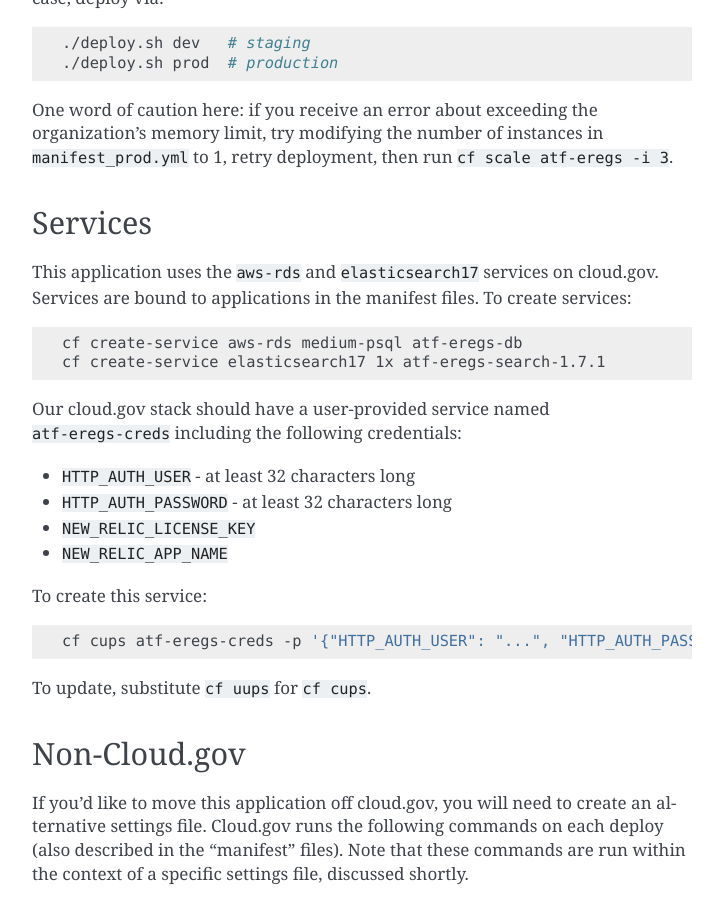
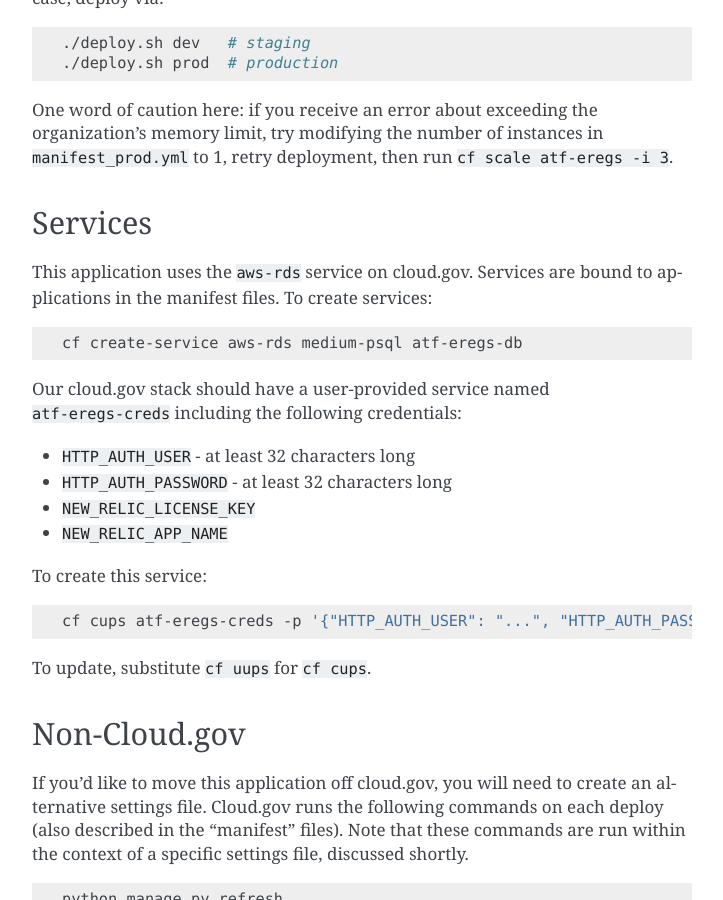
Before and after one commit to 18F/atf-eregs, a Sphinx documentation site: the page built from docs/production_setup.rst, in a window 1280 px wide and 900 px high, scrolled down 2660 px. Shown: the whole window, without its empty margins (388-1111 px from the left). Built offline with Sphinx 7.4.7, drawn with Linux system fonts in a browser that asks for light colours; pages that are not in the unit, such as notebooks, are missing from menus; some of the changed text lies outside the part shown.

Commit message:
Remove elastic search from cloud.gov manifest.
We're relying on postgres for search now.

```diff
--- a/docs/production_setup.rst
+++ b/docs/production_setup.rst
@@ -92,14 +92,12 @@ organization's memory limit, try modifying the number of instances in
 Services
 ========
 
-This application uses the ``aws-rds`` and ``elasticsearch17`` services on
-cloud.gov. Services are bound to applications in the manifest files. To create
-services:
+This application uses the ``aws-rds`` service on cloud.gov. Services are bound
+to applications in the manifest files. To create services:
 
 .. code-block:: bash
 
   cf create-service aws-rds medium-psql atf-eregs-db
-  cf create-service elasticsearch17 1x atf-eregs-search-1.7.1
 
 Our cloud.gov stack should have a user-provided service named
 ``atf-eregs-creds`` including the following credentials:
@@ -190,12 +188,6 @@ environment. See Django's
 `documentation <https://docs.djangoproject.com/en/1.9/ref/settings/#allowed-hosts>`_
 on the topic for more details.
 
-Finally, we use `django-haystack <http://haystacksearch.org/>`_ for search
-integration, so we must define the ``HAYSTACK_CONNECTIONS`` setting. Our
-default settings use a noop (i.e. non-functional) version to limit
-requirements for developers. To build a fully-functioning search, the
-``HAYSTACK_CONNECTIONS`` attribute will need to be configured.
-
 Gotchas
 =======
 
--- a/manifest_base.yml
+++ b/manifest_base.yml
@@ -2,7 +2,6 @@
 services:
   - atf-eregs-creds # user-provided: HTTP_AUTH_USER, HTTP_AUTH_PASSWORD,
                     #                NEW_RELIC_LICENSE_KEY, NEW_RELIC_APP_NAME
-  - atf-eregs-search-1.7.1 # elasticsearch17@1x
   - atf-eregs-db # aws-rds@medium-psql
 env:
   DJANGO_SETTINGS_MODULE: atf_eregs.settings.prod
```
